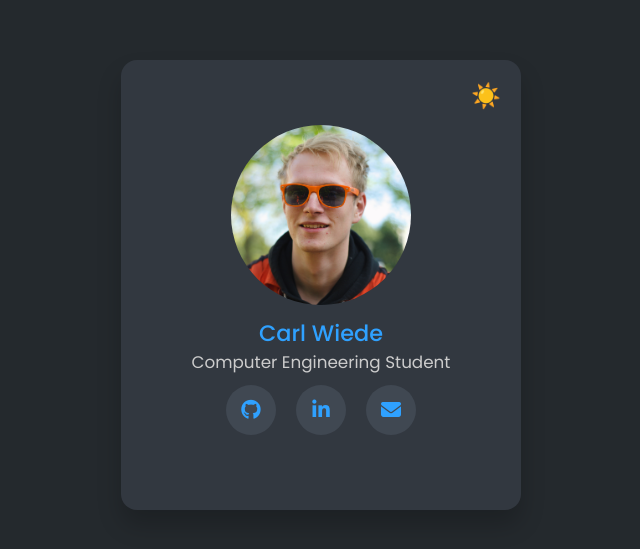
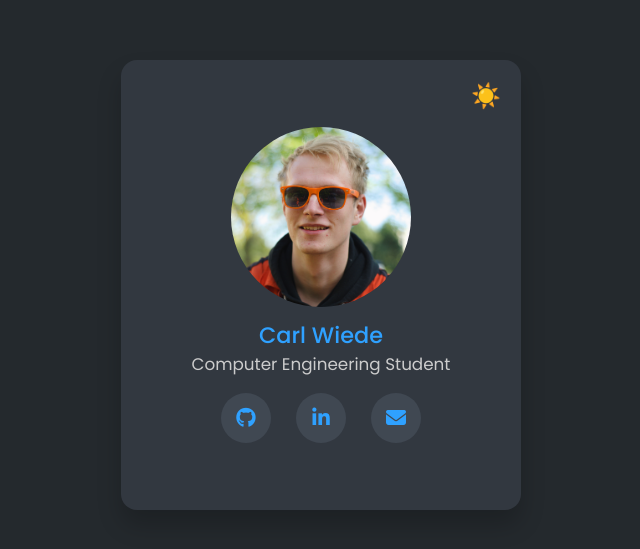
Before and after one commit to carlwiede/carlwiede.se, a plain HTML site: page index.html in a window 1280 px wide. Shown: the part 115-664 px from the top of the page, without its empty margins (319-959 px from the left). Drawn offline with Linux system fonts and the light colour scheme.

Commit message:
Changed around a few margins

```diff
--- a/style.css
+++ b/style.css
@@ -95,6 +95,7 @@ section.dark .card .image-text h3 span
 section .card .sci
 {
     display: flex;
+    margin-top: 15px;
 }
 
 section .card .sci li
@@ -181,7 +182,6 @@ section.dark .toggle::before
 
 .con-tooltip {
     transition: all 0.3s ease-in-out;
-    margin: 10px;
     border-radius: 50%;
 }
 
@@ -270,6 +270,8 @@ section.dark .tooltip::after {
 
 /* Bottom */
 
+.bottom { margin-left: 25px; margin-right: 25px; }
+
 .bottom .tooltip { top: 80%; left: -65%; }
 
 .bottom .tooltip::after {
```
